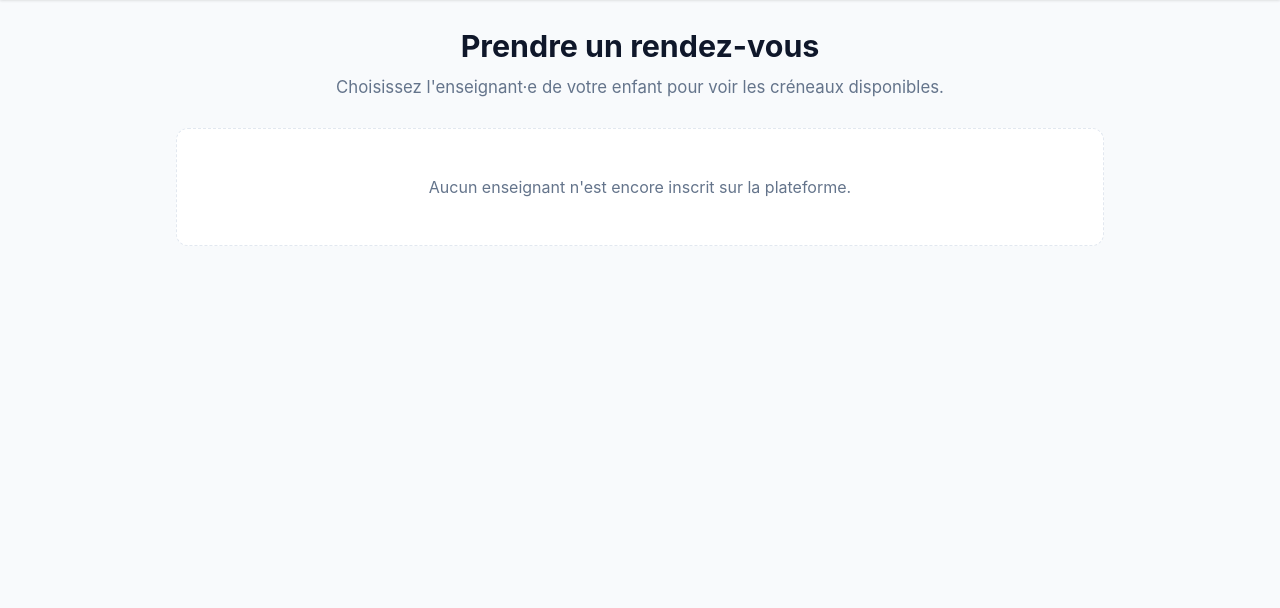
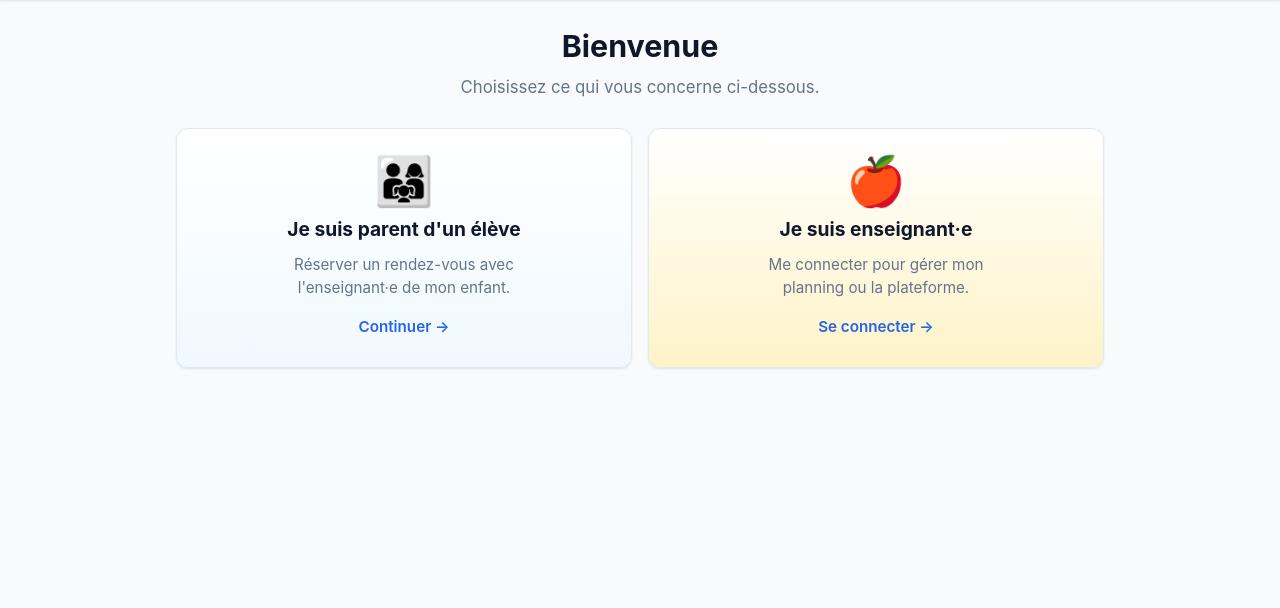
Before and after one commit to cycy99-project/Ecole_Admin_Celia, a FastAPI app: page / in a window 1280 px wide. Shown: the part 59-667 px from the top of the page. Run offline with FastAPI, Linux system fonts and the light colour scheme.

Commit message:
feat(ux): page d'accueil avec choix de rôle (parent / enseignant)
Au lieu d'arriver direct sur la liste des enseignants, l'utilisateur voit
maintenant 2 grandes cartes :
- 👨‍👩‍👧 "Je suis parent d'un élève" → /parents (liste des enseignants)
- 🍎 "Je suis enseignant·e" → /admin/login

L'ancienne page d'accueil (liste des enseignants) est déplacée à /parents.
Liens internes mis à jour : "Changer d'enseignant", retours après réservation,
page créneau déjà pris (retour vers le planning du même prof).

Co-Authored-By: Claude Opus 4.7 (1M context) <noreply@anthropic.com>

```diff
--- a/backend/app/main.py
+++ b/backend/app/main.py
@@ -129,11 +129,23 @@ def _list_active_teachers(db: Session) -> List[User]:
 
 
 # =========================================================
-# Vue parents (publique)
+# Page d'accueil — choix du rôle (parent / enseignant)
 # =========================================================
 
 @app.get("/", response_class=HTMLResponse)
-def page_accueil(request: Request, db: Session = Depends(get_db)):
+def page_home(request: Request):
+    return templates.TemplateResponse(
+        "home.html",
+        {"request": request, "user": get_current_user(request)},
+    )
+
+
+# =========================================================
+# Vue parents (publique) — liste des enseignants
+# =========================================================
+
+@app.get("/parents", response_class=HTMLResponse)
+def page_parents_list(request: Request, db: Session = Depends(get_db)):
     teachers = _list_active_teachers(db)
     return templates.TemplateResponse(
         "accueil.html",
--- a/backend/app/static/style.css
+++ b/backend/app/static/style.css
@@ -381,7 +381,46 @@ input:focus {
     color: var(--text-muted);
 }
 
-/* Teacher cards (page accueil parents) */
+/* Role cards (page d'accueil — choix parent / enseignant) */
+.role-grid {
+    display: grid;
+    grid-template-columns: repeat(auto-fit, minmax(280px, 1fr));
+    gap: 16px;
+    margin-top: 24px;
+}
+.role-card {
+    display: flex;
+    flex-direction: column;
+    gap: 10px;
+    padding: 28px 24px;
+    background: var(--surface);
+    border: 1px solid var(--border);
+    border-radius: var(--radius);
+    text-decoration: none;
+    color: var(--text);
+    box-shadow: var(--shadow);
+    transition: transform 0.1s, border-color 0.1s, box-shadow 0.15s;
+    text-align: center;
+    align-items: center;
+}
+.role-card:hover {
+    transform: translateY(-2px);
+    border-color: var(--primary);
+    box-shadow: 0 10px 24px rgba(37,99,235,0.15);
+}
+.role-icon { font-size: 3rem; line-height: 1; }
+.role-title { font-weight: 700; font-size: 1.2rem; color: var(--text); }
+.role-desc { color: var(--text-muted); font-size: 0.95rem; max-width: 280px; }
+.role-arrow {
+    color: var(--primary);
+    font-weight: 600;
+    margin-top: 6px;
+    font-size: 0.95rem;
+}
+.role-parent { background: linear-gradient(180deg, #ffffff, #f0f9ff); }
+.role-teacher { background: linear-gradient(180deg, #ffffff, #fef3c7); }
+
+/* Teacher cards (page liste des enseignants) */
 .teacher-grid {
     display: grid;
     grid-template-columns: repeat(auto-fill, minmax(260px, 1fr));
--- a/backend/app/templates/confirmation.html
+++ b/backend/app/templates/confirmation.html
@@ -14,6 +14,6 @@
         <span class="muted"> · {{ slot.duration_minutes }} min</span>
     </p>
     <p class="muted small">Pensez à noter cette information. Vous pouvez fermer cette page.</p>
-    <a href="/" class="btn btn-ghost">Retour au planning</a>
+    <a href="/parents" class="btn btn-ghost">Choisir un autre enseignant</a>
 </section>
 {% endblock %}
--- a/backend/app/templates/deja_reserve.html
+++ b/backend/app/templates/deja_reserve.html
@@ -7,6 +7,10 @@
     <h1>Ce créneau vient d'être réservé</h1>
     <p>Le créneau de <strong>{{ slot.start_at|heure }}</strong> n'est plus disponible.</p>
     <p class="muted">Veuillez en choisir un autre.</p>
-    <a href="/" class="btn btn-primary">Retour au planning</a>
+    {% if teacher %}
+    <a href="/prof/{{ teacher.username }}" class="btn btn-primary">Retour au planning</a>
+    {% else %}
+    <a href="/parents" class="btn btn-primary">Choisir un autre enseignant</a>
+    {% endif %}
 </section>
 {% endblock %}
--- /dev/null
+++ b/backend/app/templates/home.html
@@ -0,0 +1,25 @@
+{% extends "base.html" %}
+{% block title %}Bienvenue{% endblock %}
+
+{% block content %}
+<section class="hero">
+    <h1>Bienvenue</h1>
+    <p class="subtitle">Choisissez ce qui vous concerne ci-dessous.</p>
+</section>
+
+<div class="role-grid">
+    <a href="/parents" class="role-card role-parent">
+        <div class="role-icon">👨‍👩‍👧</div>
+        <div class="role-title">Je suis parent d'un élève</div>
+        <div class="role-desc">Réserver un rendez-vous avec l'enseignant·e de mon enfant.</div>
+        <div class="role-arrow">Continuer →</div>
+    </a>
+
+    <a href="/admin/login" class="role-card role-teacher">
+        <div class="role-icon">🍎</div>
+        <div class="role-title">Je suis enseignant·e</div>
+        <div class="role-desc">Me connecter pour gérer mon planning ou la plateforme.</div>
+        <div class="role-arrow">Se connecter →</div>
+    </a>
+</div>
+{% endblock %}
--- a/backend/app/templates/parents.html
+++ b/backend/app/templates/parents.html
@@ -3,7 +3,7 @@
 
 {% block content %}
 <section class="hero">
-    <a href="/" class="back-link">← Changer d'enseignant</a>
+    <a href="/parents" class="back-link">← Changer d'enseignant</a>
     <h1>{{ teacher.display_name }}</h1>
     {% if teacher.class_display %}<p class="subtitle">{{ teacher.class_display }}</p>{% endif %}
     <p class="subtitle">Choisissez un créneau libre puis renseignez le prénom et le nom de votre enfant.</p>
```
